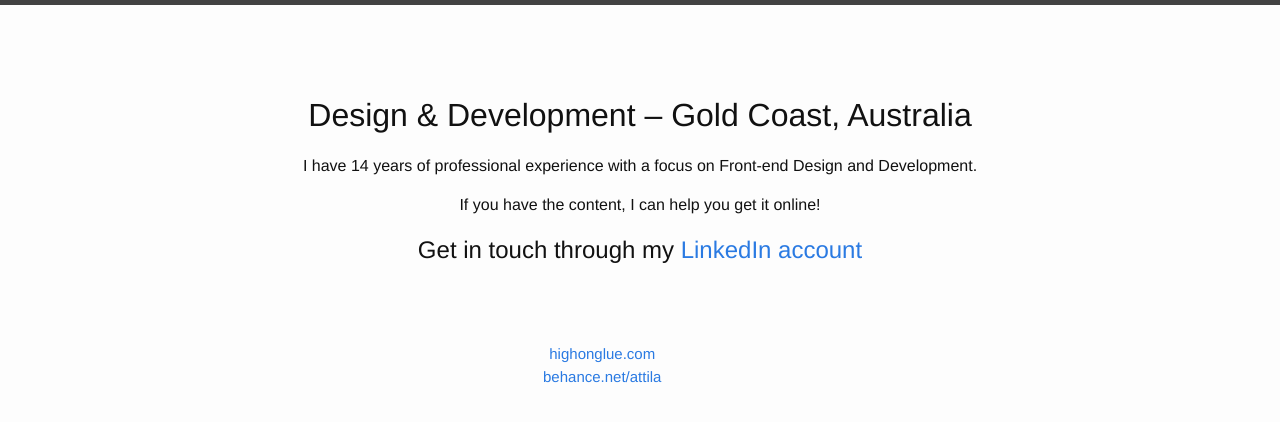
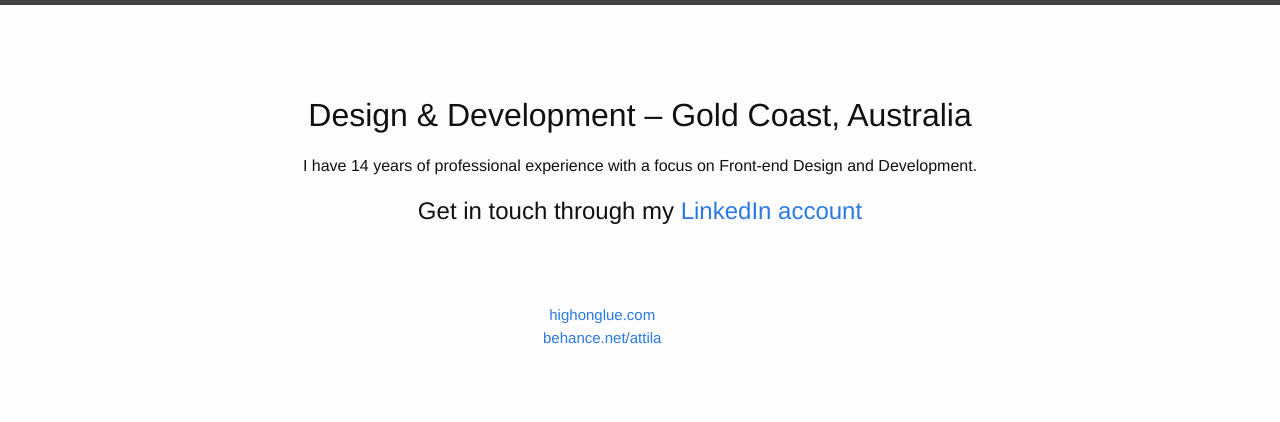
Before and after one commit to attilaacs/attilaacs.github.io, a Jekyll site: the page built from index.html, in a window 1280 px wide. Shown: the top 422 px of the page. Built offline with Jekyll 4.4.1, drawn with Linux system fonts in a browser that asks for light colours.

Commit message:
small text change

```diff
--- a/index.html
+++ b/index.html
@@ -5,7 +5,6 @@ layout: default
   <div class="wrapper">
     <h1>Design &amp; Development – Gold Coast, Australia</h1>
     <p>I have 14 years of professional experience with a focus on Front-end Design and Development.</p>
-    <p>If you have the content, I can help you get it online!</p>
     <h2>Get in touch through my <a href="https://au.linkedin.com/in/attilaacs">LinkedIn account</a></h2>
   </div>
 </div>
```
